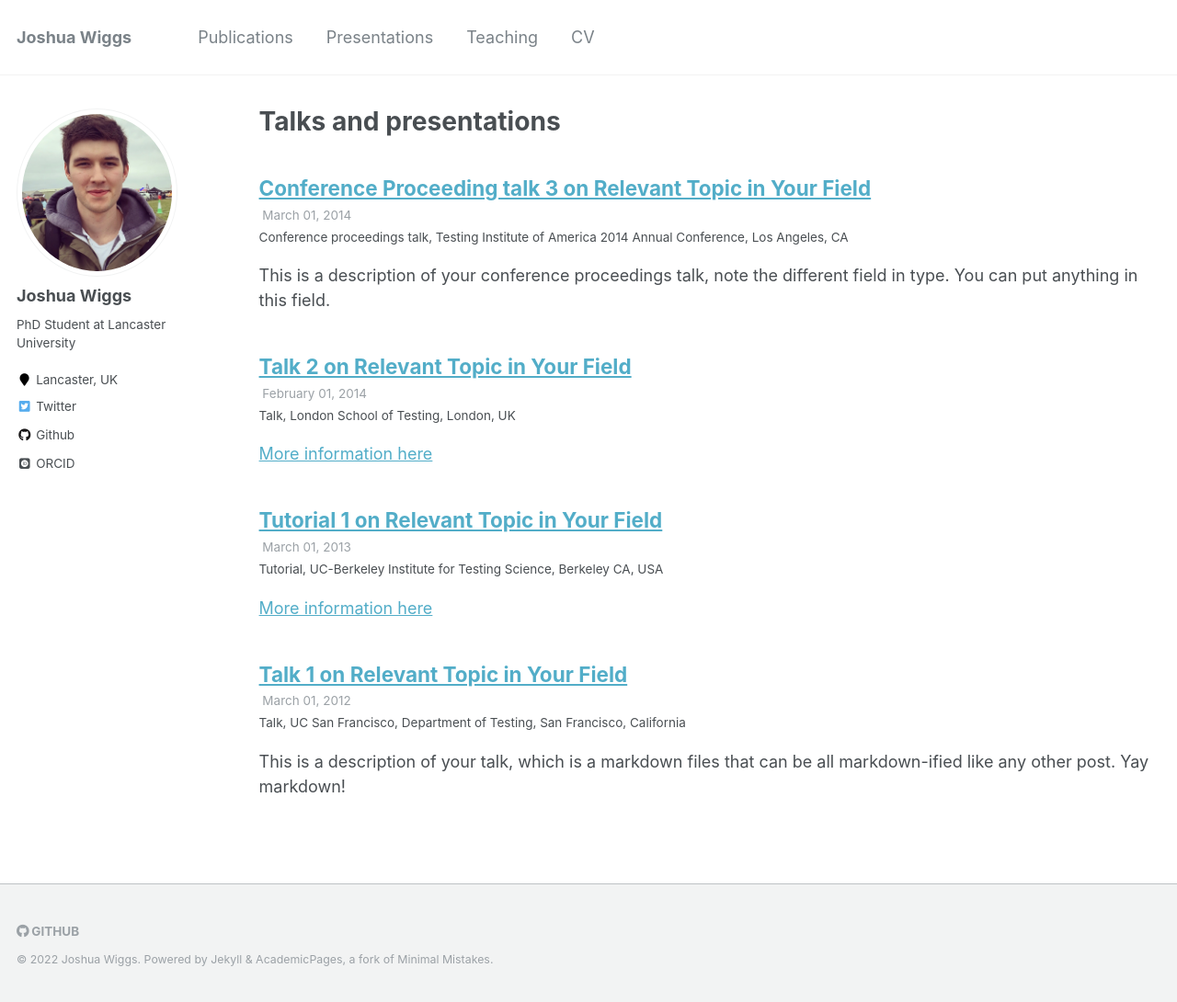
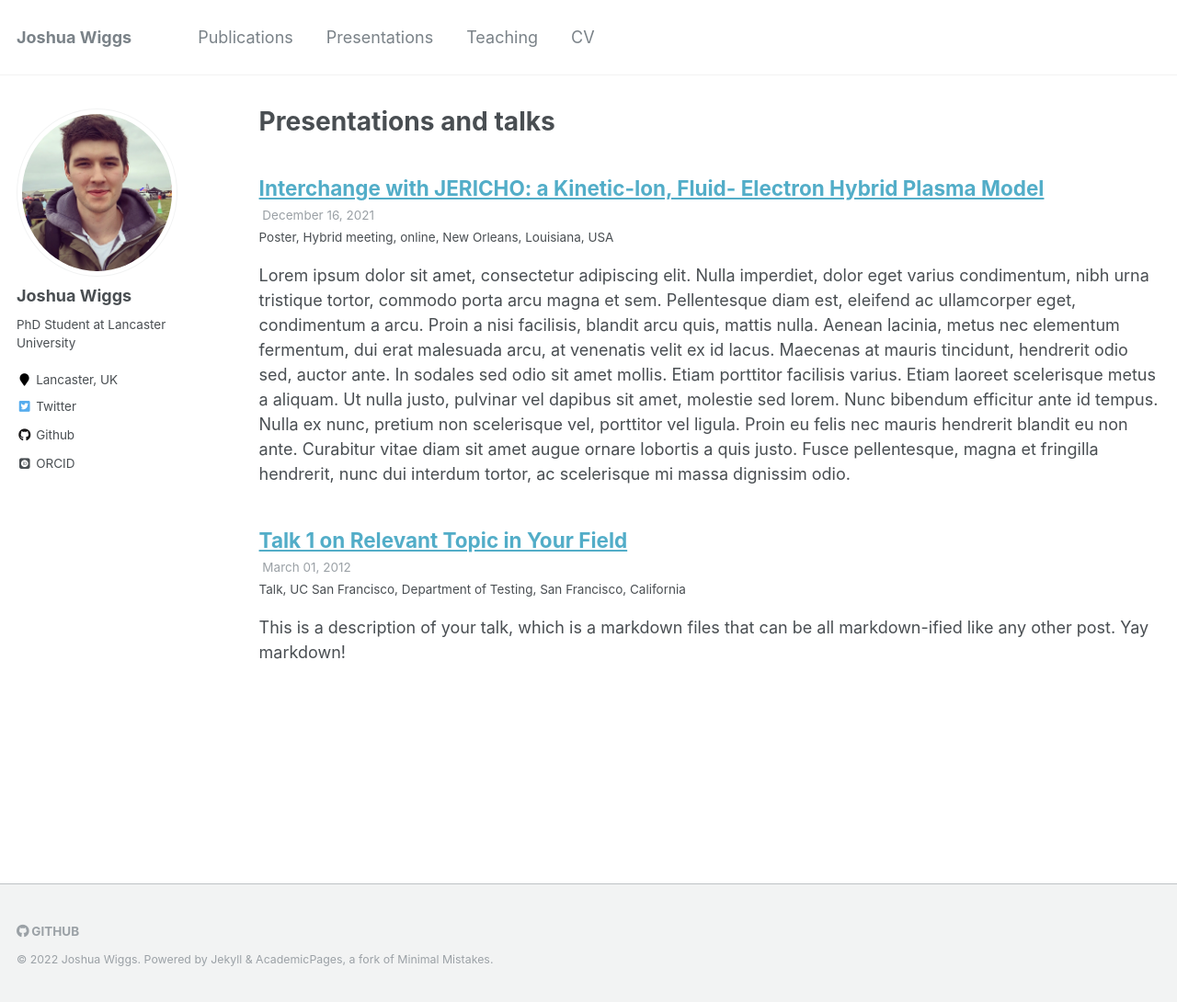
Before and after one commit to JoshWiggs/JoshWiggs.github.io, a Jekyll site: the page built from _pages/talks.html, in a window 1280 px wide and 1090 px high. Shown: the whole window at 92% size. Built offline with Jekyll 4.4.1, drawn with Linux system fonts in a browser that asks for light colours; some web fonts are replaced.

Commit message:
Content updates

```diff
--- a/_pages/talks.html
+++ b/_pages/talks.html
@@ -1,6 +1,6 @@
 ---
 layout: archive
-title: "Talks and presentations"
+title: "Presentations and talks"
 permalink: /talks/
 author_profile: true
 ---
--- a/_talks/2013-03-01-tutorial-1.md
+++ /dev/null
@@ -1,13 +0,0 @@
----
-title: "Tutorial 1 on Relevant Topic in Your Field"
-collection: talks
-type: "Tutorial"
-permalink: /talks/2013-03-01-tutorial-1
-venue: "UC-Berkeley Institute for Testing Science"
-date: 2013-03-01
-location: "Berkeley CA, USA"
----
-
-[More information here](http://exampleurl.com)
-
-This is a description of your tutorial, note the different field in type. This is a markdown files that can be all markdown-ified like any other post. Yay markdown!
--- a/_talks/2014-02-01-talk-2.md
+++ /dev/null
@@ -1,13 +0,0 @@
----
-title: "Talk 2 on Relevant Topic in Your Field"
-collection: talks
-type: "Talk"
-permalink: /talks/2014-02-01-talk-2
-venue: "London School of Testing"
-date: 2014-02-01
-location: "London, UK"
----
-
-[More information here](http://example2.com)
-
-This is a description of your talk, which is a markdown files that can be all markdown-ified like any other post. Yay markdown!
--- a/_talks/2014-03-01-talk-3.md
+++ /dev/null
@@ -1,11 +0,0 @@
----
-title: "Conference Proceeding talk 3 on Relevant Topic in Your Field"
-collection: talks
-type: "Conference proceedings talk"
-permalink: /talks/2014-03-01-talk-3
-venue: "Testing Institute of America 2014 Annual Conference"
-date: 2014-03-01
-location: "Los Angeles, CA"
----
-
-This is a description of your conference proceedings talk, note the different field in type. You can put anything in this field.
--- /dev/null
+++ b/_talks/2021-12-16_AGU_poster.md
@@ -0,0 +1,11 @@
+---
+title: "Interchange with JERICHO: a Kinetic-Ion, Fluid- Electron Hybrid Plasma Model"
+collection: talks
+type: "Poster"
+permalink: /talks/2021-12-16_AGU_poster
+venue: "Hybrid meeting, online"
+date: 2021-12-16
+location: "New Orleans, Louisiana, USA"
+---
+
+Lorem ipsum dolor sit amet, consectetur adipiscing elit. Nulla imperdiet, dolor eget varius condimentum, nibh urna tristique tortor, commodo porta arcu magna et sem. Pellentesque diam est, eleifend ac ullamcorper eget, condimentum a arcu. Proin a nisi facilisis, blandit arcu quis, mattis nulla. Aenean lacinia, metus nec elementum fermentum, dui erat malesuada arcu, at venenatis velit ex id lacus. Maecenas at mauris tincidunt, hendrerit odio sed, auctor ante. In sodales sed odio sit amet mollis. Etiam porttitor facilisis varius. Etiam laoreet scelerisque metus a aliquam. Ut nulla justo, pulvinar vel dapibus sit amet, molestie sed lorem. Nunc bibendum efficitur ante id tempus. Nulla ex nunc, pretium non scelerisque vel, porttitor vel ligula. Proin eu felis nec mauris hendrerit blandit eu non ante. Curabitur vitae diam sit amet augue ornare lobortis a quis justo. Fusce pellentesque, magna et fringilla hendrerit, nunc dui interdum tortor, ac scelerisque mi massa dignissim odio.
```
Also changed, not shown: _pages/about.md (+2 -2 lines), _pages/cv.md (+8 -12 lines), 1 other file.
